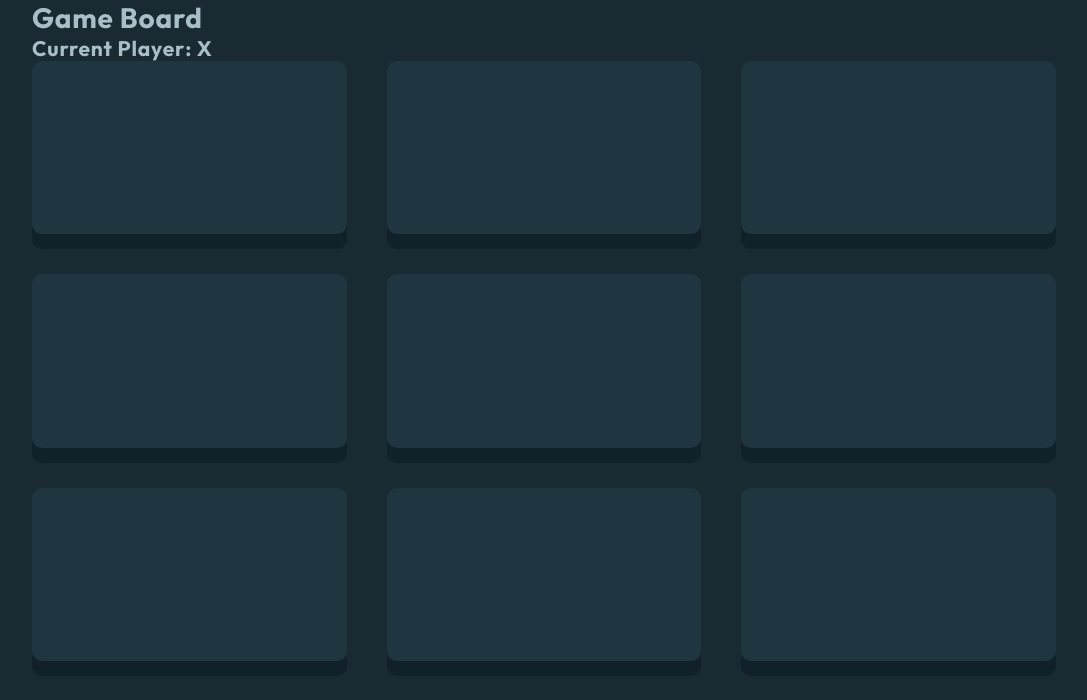
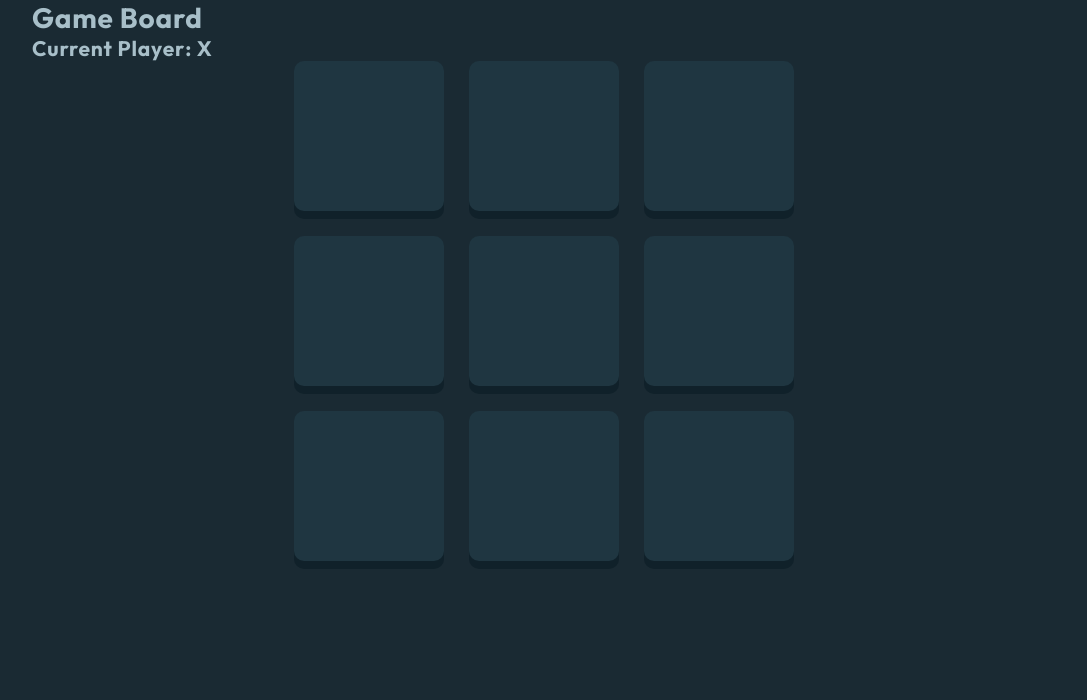
Before and after one commit to tyler-daigle/tic-tac-toe, a React (Create React App) app: page /start in a window 1280 px wide. Shown: the top 700 px of the page, without its empty margins (96-1183 px from the left). Built offline with nearby package versions, Linux system fonts and the light colour scheme.

Commit message:
manually sizing game grid and using media queries for changing it

```diff
--- a/src/components/GameSquare.jsx
+++ b/src/components/GameSquare.jsx
@@ -33,7 +33,9 @@ export default function GameSquare({
         winningSquare && styles.winningSquare
       }`}
     >
-      {marker !== PlayerMarker.Empty && <img src={square} alt={altText} />}
+      {marker !== PlayerMarker.Empty && (
+        <img className={styles.playerMarkerImg} src={square} alt={altText} />
+      )}
     </div>
   );
 }
--- a/src/style/GameSquare.module.css
+++ b/src/style/GameSquare.module.css
@@ -1,13 +1,23 @@
 .gameSquare {
   border-radius: 10px;
   background-color: #1f3641;
-  box-shadow: 0px 15px 0px #10212a;
+  box-shadow: 0px 8px 0px #10212a;
   display: flex;
   justify-content: center;
   align-items: center;
 }
 
+.gameSquare::before {
+  content: "";
+  padding-bottom: 100%;
+}
+
 .winningSquare {
   background-color: #f2b137;
-  box-shadow: 0px 15px 0px #cc8b13;
+  box-shadow: 0px 8px 0px #cc8b13;
 }
+
+.playerMarkerImg {
+  height: 40%;
+  width: auto;
+}
--- a/src/style/MainGameBoard.module.css
+++ b/src/style/MainGameBoard.module.css
@@ -1,10 +1,18 @@
 .gameBoardContainer {
   display: grid;
 
-  grid-template-columns: repeat(3, 1fr);
-  grid-template-rows: repeat(3, 1fr);
-  /* height: 60vh; */
-  height: 600px;
-  grid-gap: 2.5rem;
-  /* border: dashed 1px red; */
+  grid-template-columns: repeat(3, 90px);
+  grid-template-rows: repeat(3, 90px);
+  width: calc(90px * 3 + 25px * 3);
+  grid-gap: 25px;
+  margin: 0 auto;
+  padding-left: 12px;
 }
+
+@media (min-width: 600px) {
+  .gameBoardContainer {
+    grid-template-columns: repeat(3, 150px);
+    grid-template-rows: repeat(3, 150px);
+    width: calc(150px * 3 + 25px * 3);
+  }
+}
```
